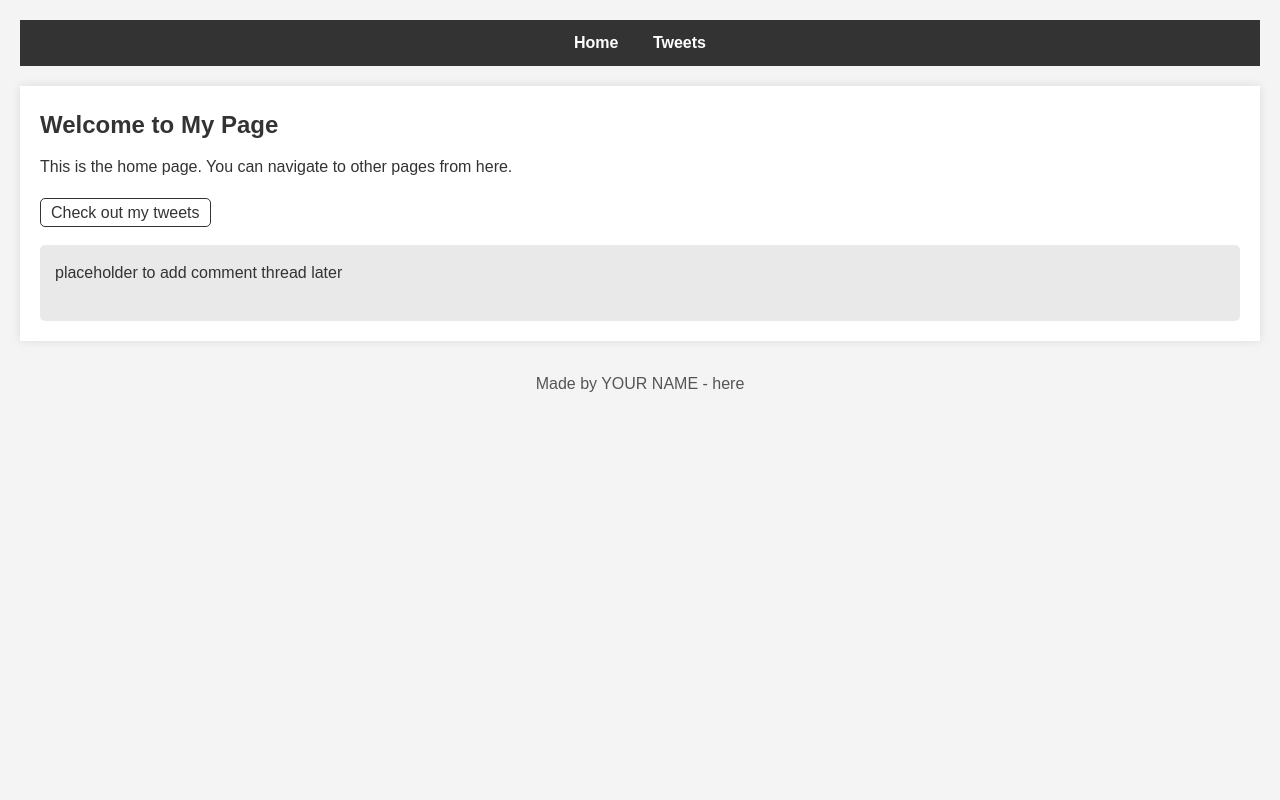
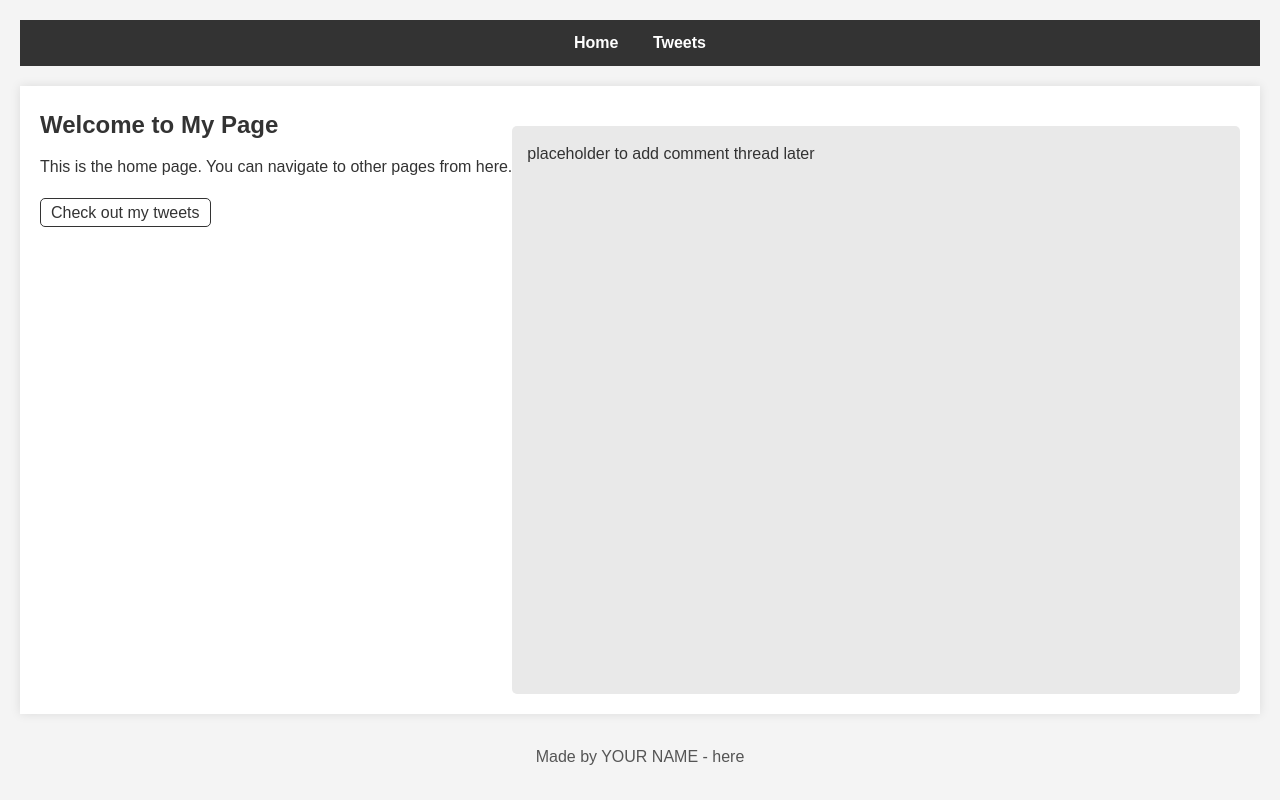
Before and after one commit to MFabrice001/My_First_Portfolio, a plain HTML site: page css_basic/index.html in a window 1280 px wide. Drawn offline with Linux system fonts and the light colour scheme.

Commit message:
adding flex in style

```diff
--- a/css_basic/base.css
+++ b/css_basic/base.css
@@ -11,6 +11,11 @@ body {
   color: #333;
   padding: 20px;
   background-color: #f4f4f4;
+
+    /* Flexbox settings for body */
+    display: flex;
+    flex-direction: column;
+    height: 100vh;
 }
 
 /* Header styling */
@@ -46,6 +51,11 @@ main {
   padding: 20px;
   margin-top: 20px;
   box-shadow: 0 0 10px rgba(0, 0, 0, 0.1);
+
+    /* Flexbox settings for main */
+    display: flex;
+    flex-direction: row;
+    flex: auto;
 }
 
 main h1 {
@@ -77,6 +87,11 @@ aside {
   padding: 15px;
   margin-top: 20px;
   border-radius: 5px;
+
+   /* Flex settings for aside */
+   flex: 1;
+   overflow-y: auto;
+   border-radius: 5px;
 }
 
 /* Footer styling */
```
